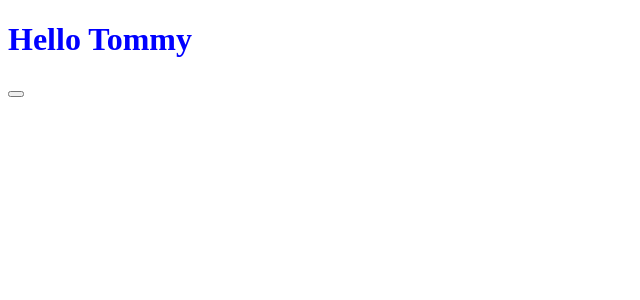
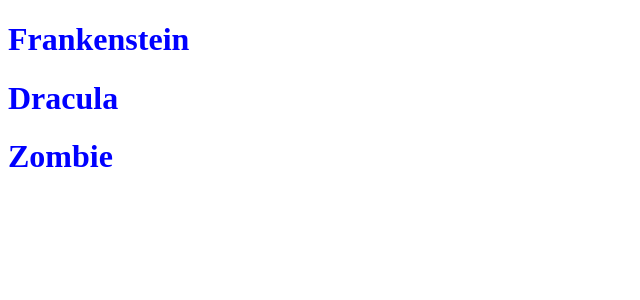
Before and after one commit to simple-sifu/react-monsters-rolodex, a React app: page / in a window 1280 px wide. Shown: the top 300 px of the page, without its empty margins (0-640 px from the left). Built offline with nearby package versions, Linux system fonts and the light colour scheme; no server answers.

Commit message:
add monsters

```diff
--- a/src/App.jsx
+++ b/src/App.jsx
@@ -6,28 +6,35 @@ export class App extends Component {
     constructor(){
         super();
         this.state = {
-            monsters: [],
+            monsters: [
+
+                {name: "Frankenstein"},
+                {name: "Dracula"},
+                {name: "Zombie"}
+
+            ],
             searchField: 'Hello Tommy'
         }
     }
 
 
-    // componentDidMount(){
+    componentDidMount(){
 
-    //     fetch('https://jsonplaceholder.typicode.com/users')
-    //     .then(response => response.json())
-    //     .then(users => {
-    //         this.setState({monsters: users})
-    //     })
-    // }
+        fetch('https://jsonplaceholder.typicode.com/users')
+        .then(response => response.json())
+        .then(users => {
+            this.setState({monsters: users})
+        })
+    }
 
     render() {
-        const { monsters } = this.state;
+        // const { monsters } = this.state;
         return (
 
                 <div>
-                    <h1> {this.state.searchField} </h1>
-                    <button onClick={()=>this.setState({searchField: "Hello Chiu"})} />
+                    {this.state.monsters.map(monster =>
+                        <h1>{monster.name}</h1>
+                    )}
                 </div>
 
         );
```
